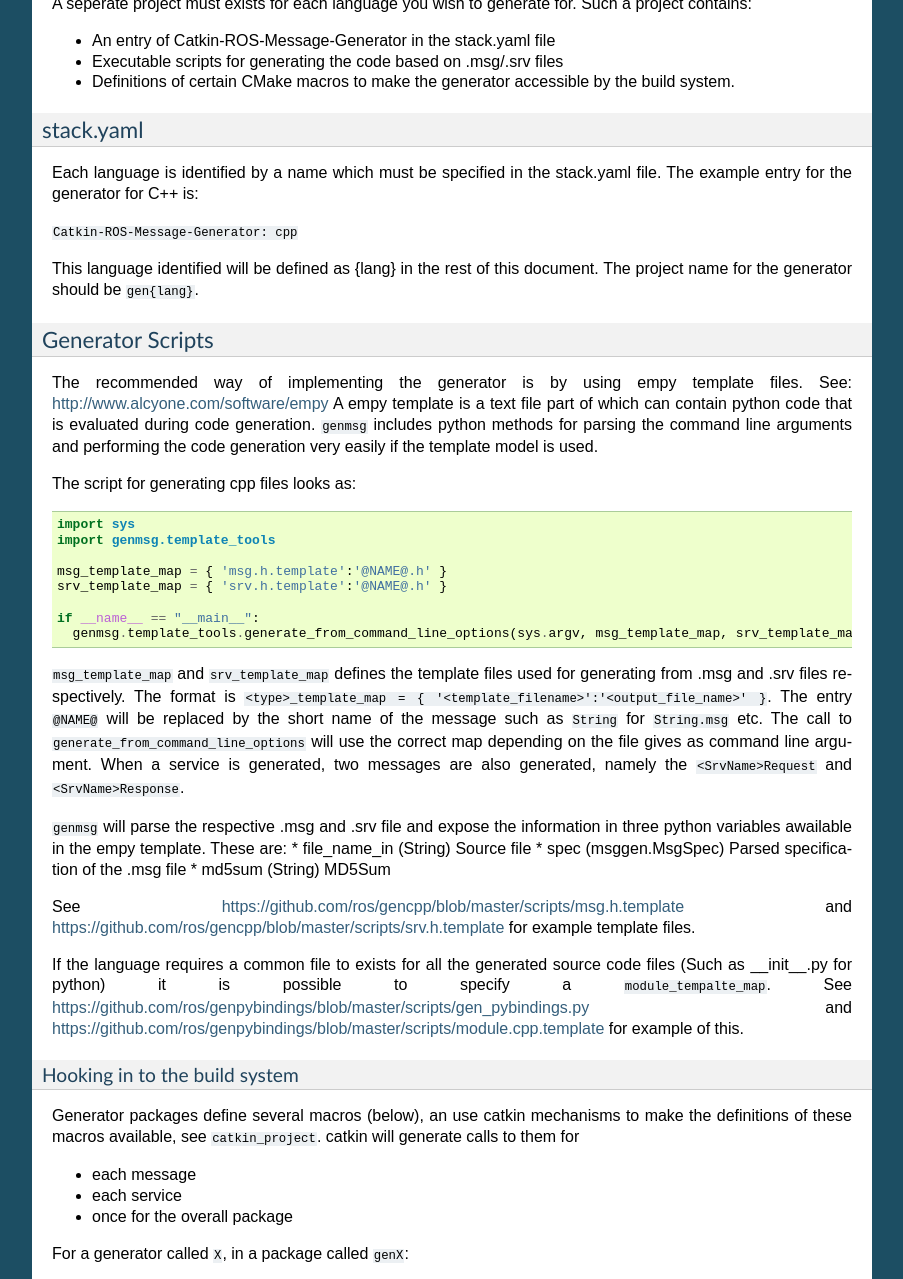
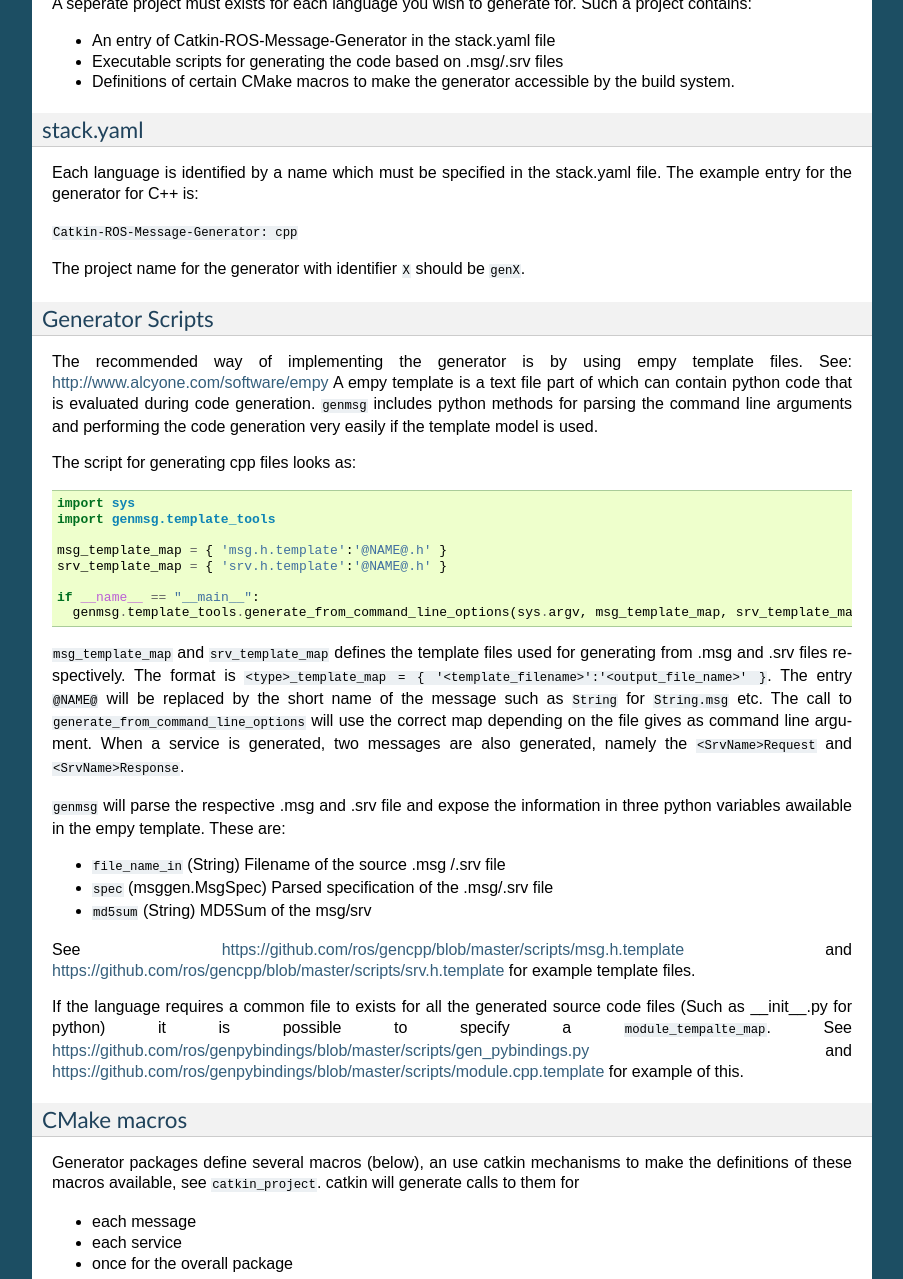
Before and after one commit to ros/genmsg, a Sphinx documentation site: the page built from doc/index.rst, in a window 1280 px wide and 1400 px high, scrolled down 860 px, cut to the strip 0-1279 px from the top of the window. Shown: the whole strip, without its empty margins (198-1101 px from the left). Built offline with Sphinx 7.4.7, drawn with Linux system fonts in a browser that asks for light colours; cross-references to code outside the pages are shown as plain code; some of the changed text lies outside the part shown.

Commit message:
Update doc/index.rst

```diff
--- a/doc/index.rst
+++ b/doc/index.rst
@@ -63,8 +63,7 @@ The example entry for the generator for C++ is:
 
 ``Catkin-ROS-Message-Generator: cpp``
 
-This language identified will be defined as {lang} in the rest of this document.
-The project name for the generator should be ``gen{lang}``.
+The project name for the generator with identifier ``X`` should be ``genX``.
 
 Generator Scripts
 ~~~~~~~~~~~~~~~~~~
@@ -91,17 +90,18 @@ When a service is generated, two messages are also generated, namely the ``<SrvN
 
 ``genmsg`` will parse the respective .msg and .srv file and expose the information in three python variables awailable in the empy template.
 These are:
-* file_name_in (String) Source file
-* spec (msggen.MsgSpec) Parsed specification of the .msg file
-* md5sum (String) MD5Sum
+
+* ``file_name_in`` (String) Filename of the source .msg /.srv file
+* ``spec`` (msggen.MsgSpec) Parsed specification of the .msg/.srv file
+* ``md5sum`` (String) MD5Sum of the msg/srv
 
 See https://github.com/ros/gencpp/blob/master/scripts/msg.h.template and https://github.com/ros/gencpp/blob/master/scripts/srv.h.template for example template files.
 
 If the language requires a common file to exists for all the generated source code files (Such as __init__.py for python) it is possible to specify a ``module_tempalte_map``.
 See https://github.com/ros/genpybindings/blob/master/scripts/gen_pybindings.py and https://github.com/ros/genpybindings/blob/master/scripts/module.cpp.template for example of this.
 
-Hooking in to the build system
-^^^^^^^^^^^^^^^^^^^^^^^^^^^^^^
+CMake macros
+~~~~~~~~~~~~
 
 Generator packages define several macros (below), an use catkin
 mechanisms to make the definitions of these macros available, see
```
